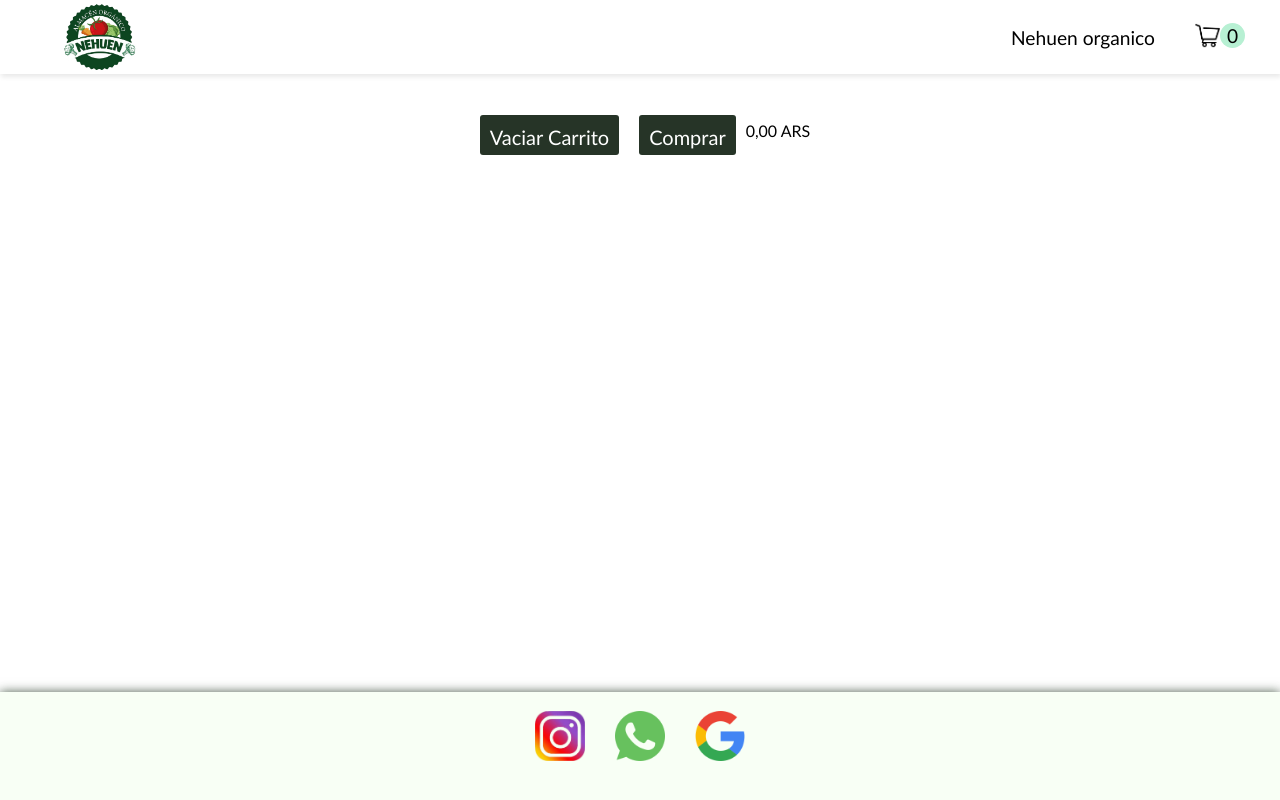
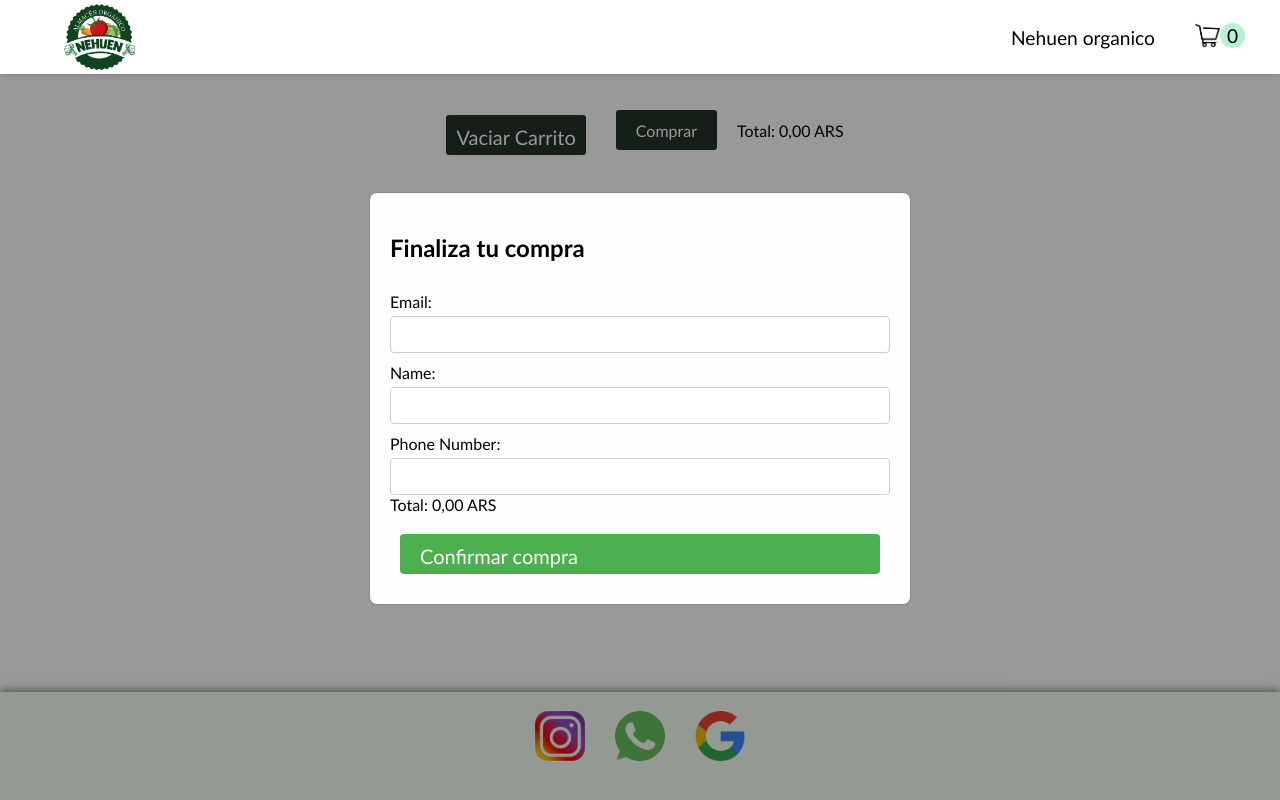
Before and after one commit to Federicoratti11/tiendanehuen, a plain HTML site: page cart.html in a window 1280 px wide. Both pictures are taken after a click on the button "Comprar". Drawn offline with Linux system fonts and the light colour scheme; some packages are replaced by stand-ins of ours; a script that the page names is missing.

Commit message:
agregue finalizacion de compra

```diff
--- a/cart.html
+++ b/cart.html
@@ -6,6 +6,7 @@
     <meta name="viewport" content="width=device-width, initial-scale=1.0" />
     <link rel="stylesheet" href="style.css" />
     <link rel="stylesheet" href="scss/cart.css" />
+    <link rel="stylesheet" href="https://cdn.jsdelivr.net/npm/sweetalert2@11/dist/sweetalert2.min.css">
     <title>Nehuen organico</title>
   </head>
   <body>
@@ -29,9 +30,28 @@
 
       <article class="accioncarrito">
         <button class="vaciar-carrito" onclick="vaciarCarrito()">Vaciar Carrito</button>
-		<button class="vaciar-carrito" >Comprar</button>
-		<span id="precioTotal">Total: $0</span>
+		<button class="vaciar-carrito" id="openModalBtn" >Comprar</button>
+		<span id="precioTotalModal">Total: $0</span>
       </article>
+
+    <div id="modal" class="modal">
+        <div class="modal-content">
+            <h2>Finaliza tu compra</h2>
+            <form id="formularioCompra">
+                <label for="email">Email:</label>
+                <input type="email" id="email" name="email" required>
+
+                <label for="name">Name:</label>
+                <input type="text" id="name" name="name" required>
+
+                <label for="phone">Phone Number:</label>
+                <input type="tel" id="phone" name="phone" required>
+                <span id="precioTotal">Total: $0</span>
+
+                <button id="rrtt" type="button" >Confirmar compra</button>
+            </form>
+        </div>
+    </div>
     </main>
     <footer>
       <a
@@ -52,6 +72,7 @@
         <img src="img/google.png" alt="google" width="50px" />
       </a>
     </footer>
+    <script src="https://cdn.jsdelivr.net/npm/sweetalert2@11"></script>
     <script src="./js/cartservice.js"></script>
     <script src="./js/cart.js"></script>
   </body>
--- a/js/cart.js
+++ b/js/cart.js
@@ -11,6 +11,7 @@ function obtenerMemoriaCarrito() {
 function actualizarVistaCarrito() {
     const carritoDiv = document.getElementById('carrito');
     const memoria = obtenerMemoriaCarrito();
+    mostrarPrecioTotal()
 
     carritoDiv.innerHTML = ''; // Limpiar la vista actual
 
@@ -66,6 +67,64 @@ function vaciarCarrito() {
     actualizarNumeroCarrito();
     mostrarPrecioTotal()
 }
+const precioTotalModalElemento = document.getElementById('precioTotalModal');
+mostrarPrecioTotal()
+function mostrarPrecioTotal() {
+  const precioTotal = calcularPrecioTotal();
+  const precioTotalElemento = document.getElementById('precioTotal');
+  const precioFormateado = precioTotal.toLocaleString('es-ES', { style: 'currency', currency: 'ARS' });
+  precioTotalElemento.innerText = `Total: ${precioFormateado}`;
+  precioTotalModalElemento.innerText = `Total: ${precioFormateado}`;
+}
 
+
+
+openModalBtn.addEventListener('click', () => {
+    mostrarPrecioTotal(); // Asegúrate de mostrar el precio total antes de abrir el modal
+    modal.style.display = 'block'; // Muestra el modal
+});
 // Inicializar la vista del carrito al cargar la página
 document.addEventListener('DOMContentLoaded', actualizarVistaCarrito);
+
+
+
+document.getElementById("openModalBtn").addEventListener("click", function() {
+    document.getElementById("modal").style.display = "block";
+});
+
+window.addEventListener("click", function(event) {
+    if (event.target === document.getElementById("modal")) {
+        document.getElementById("modal").style.display = "none";
+    }
+});
+
+
+const boton = document.getElementById('rrtt');
+const formulario = document.getElementById('formularioCompra');
+const modal = document.getElementById('modal');
+
+boton.addEventListener('click', function(event) {
+    // Prevenir el comportamiento predeterminado del botón
+    event.preventDefault();
+
+    // Verificar si el formulario está completo y es válido
+    if (formulario.checkValidity()) {
+        // Mostrar la alerta de SweetAlert2
+        Swal.fire({
+            position: "center",
+            icon: "success",
+            title: "Su compra se realizo con exito",
+            showConfirmButton: true,
+        }).then((result) => {
+            if (result.isConfirmed || result.dismiss === Swal.DismissReason.timer) {
+                // Vaciar el carrito
+                vaciarCarrito();
+                // Cerrar el modal
+                modal.style.display = 'none';
+            }
+        });
+    } else {
+        // Si el formulario no es válido, mostrar los mensajes de error
+        formulario.reportValidity();
+    }
+});
--- a/js/cartservice.js
+++ b/js/cartservice.js
@@ -68,12 +68,6 @@ function calcularPrecioTotal() {
   const precioTotal = memoria.reduce((total, producto) => total + (producto.precio * producto.cantidad), 0);
   return precioTotal; // Redondear a dos decimales
 }
-mostrarPrecioTotal()
-function mostrarPrecioTotal() {
-  const precioTotal = calcularPrecioTotal();
-  const precioTotalElemento = document.getElementById('precioTotal');
-  const precioFormateado = precioTotal.toLocaleString('es-ES', { style: 'currency', currency: 'ARS' });
-  precioTotalElemento.innerText = precioFormateado;
-}
+
 
 actualizarNumeroCarrito();
--- a/scss/cart.css
+++ b/scss/cart.css
@@ -70,3 +70,76 @@ main{
   background-color: #161e16;
   color: white;
 }
+
+
+#openModalBtn {
+  margin: 20px;
+  padding: 10px 20px;
+  font-size: 16px;
+}
+
+.modal {
+  display: none;
+  position: fixed;
+  z-index: 1;
+  left: 0;
+  top: 0;
+  width: 100%;
+  height: 100%;
+  overflow: auto;
+  background-color: rgba(0, 0, 0, 0.4);
+}
+
+.modal-content {
+  background-color: #fefefe;
+  margin: 15% auto;
+  padding: 20px;
+  border: 1px solid #888;
+  width: 80%;
+  max-width: 500px;
+  border-radius: 8px;
+}
+
+.close-btn {
+  color: #aaa;
+  float: right;
+  font-size: 28px;
+  font-weight: bold;
+}
+
+.close-btn:hover,
+.close-btn:focus {
+  color: black;
+  text-decoration: none;
+  cursor: pointer;
+}
+
+form {
+  display: flex;
+  flex-direction: column;
+}
+
+label {
+  margin-top: 10px;
+}
+
+input {
+  padding: 10px;
+  margin-top: 5px;
+  border: 1px solid #ccc;
+  border-radius: 4px;
+}
+
+button[type="button"] {
+  margin-top: 20px;
+  padding: 10px 20px;
+  background-color: #4CAF50;
+  color: white;
+  border: none;
+  border-radius: 4px;
+  cursor: pointer;
+}
+
+button[type="button"]:hover {
+  background-color: #45a049;
+}
--- a/scss/index.css
+++ b/scss/index.css
@@ -42,7 +42,7 @@ h1{
   justify-content: center;}
 
   .tarjetaproducto{
-    background-color: var(--color-acento-claro);
+    background-color: #ccefce;
     text-align: center;
     padding: 10px;
     max-width: 400px;
```
Also changed, not shown: index.html (+3 -3 lines), js/productos.js (+4 -4 lines).
